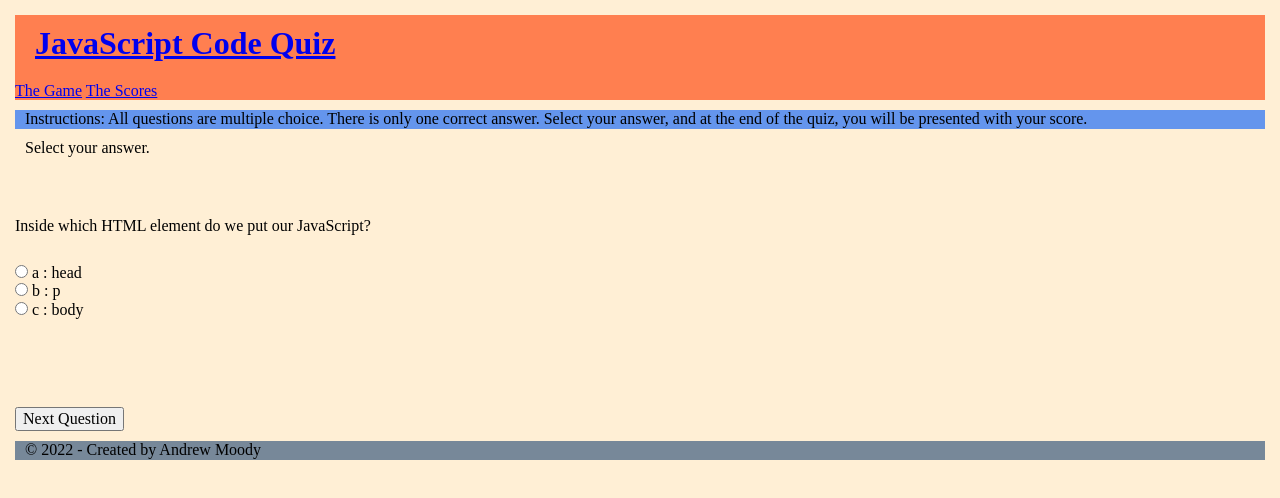
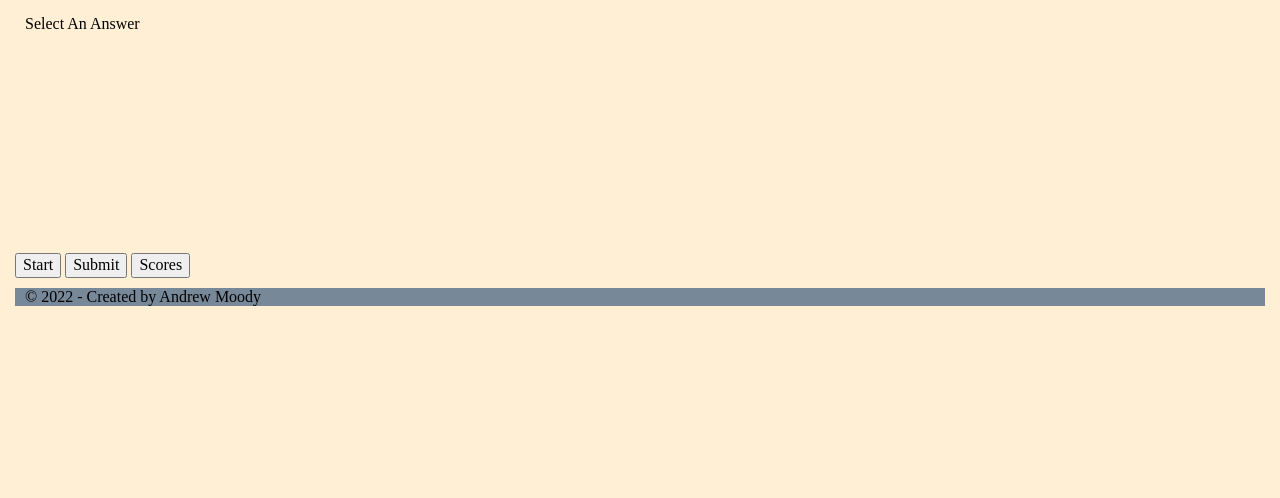
Before and after one commit to andrewmoody96/moody-hw4, a plain HTML site: page index.html in a window 1280 px wide. Drawn offline with Linux system fonts and the light colour scheme.

Commit message:
Trying a comletely new approach

```diff
--- a/Assets/styles.css
+++ b/Assets/styles.css
@@ -76,7 +76,6 @@ footer {
 .quiz-container{
     position: relative;
     height: 200px;
-    margin-top: 40px;
   }
 
 #scoresLink {
--- a/index.html
+++ b/index.html
@@ -9,39 +9,23 @@
     <link rel="stylesheet" href="./Assets/styles.css" />
   </head>
   <body>
-    <header>
-      <a href="./index.html"><h1 id="page-heading">JavaScript Code Quiz</h1></a>
-      <nav>
-        <a href="./index.html">The Game</a>
-        <a href="./scores.html">The Scores</a>
-      </nav>
-    </header>
-    <section class="container" id="instructions">
-      <article>
-        <p>
-          Instructions: All questions are multiple choice. There is only one
-          correct answer. Select your answer, and at the end of the quiz, you
-          will be presented with your score.
-        </p>
-      </article>
-    </section>
     <section class="container" id="quizContainer">
       <!-- Use JS to append questions to these ID's. -->
-      <p id="selectYourAnswer-text">Select your answer.</p>
+      <p id="selectYourAnswer-text">Select An Answer</p>
       <div class="quiz-container">
         <div id="quiz"></div>
       </div>
-      <button id="previous">Previous Question</button>
-      <button id="next">Next Question</button>
-      <button id="submit">Submit Quiz</button>
-      <a id ="scoresLink" href="./scores.html"><button id="scoresBtn">View Scores</button></a
-      >
-      <div id="results"></div>
+      <button id="startBtn">Start</button>
+      <button id="submitBtn">Submit</button>
+      <button id="scoresBtn">Scores</button>
     </section>
+    <div class="container" id="results">
+
+    </div>
     <footer>
       <p>&copy; 2022 - Created by Andrew Moody</p>
     </footer>
-    <!-- <script src="./script2.js"></script> -->
-    <script src="./script.js"></script>
+    <!-- <script src="./script.js"></script> -->
+    <script src="./newscript.js"></script>
   </body>
 </html>
--- /dev/null
+++ b/newscript.js
@@ -0,0 +1,22 @@
+// EVENT LISTENERS:
+// -------------------------------------------------------------------------------------
+// START THE QUIZ ---
+// Start quiz upon click of a "start quiz" button.
+// As part of the quiz, also start a timer.
+// When the quiz starts, remove the "start quiz" button.
+
+// SELECTING ANSWERS ---
+// When an answer button is selected, display the next question.
+// If correct, display "Correct", else display "Incorrect" and subtract time from the timer.
+
+// GAME OVER ---
+// If timer === 0, display the score (equal to the amount of time left).
+// Display a text input to store user's initials and score in localStorage.
+// After clicking submit, display "Scores" and the last user's initials and score on the page.
+
+
+
+
+// VARIABLES
+var = startBtn
+var = submitBtn
--- a/script.js
+++ b/script.js
@@ -29,9 +29,8 @@ function createQuiz() {
 }
 
 let countCorrect = 0;
+// var ol = document.getElementById("scores");
 
-// Remove instructions text.
-// Display "GAME OVER!"
 // Display prompt to collect user's initials. -- Store input value in localStorage.
 // Store results in localStorage.
 function gameOver() {
@@ -43,9 +42,9 @@ function gameOver() {
   console.log(results);
   localStorage.setItem("score", results);
 
-  localStorage.getItem("score");
-  localStorage.getItem("userInitials")
-  // document.getElementById("scores").appendChild(`<li>${results, initials}</li>`);
+  // localStorage.getItem("score");
+  // localStorage.getItem("userInitials")
+  // ol.appendChild(`<li>${initials, results}</li>`);
 }
 
 // CREATE TIMER (setInterval )
@@ -55,8 +54,6 @@ function gameOver() {
 function logResults() {
   console.log("Starting to log.");
   const answerContainers = quizContainer.querySelectorAll(".answers");
-
-  // keeps track of user's correct answers
 
   myQuestions.forEach((currentQuestion, questionNumber) => {
     // finds user's selected answer
@@ -157,7 +154,7 @@ const myQuestions = [
   },
 ];
 
-// Loads quiz when page loads.
+// Loads quiz when start button is clicked.
 createQuiz();
 
 // Navigation and slides
```
Also changed, not shown: scores.html (+14 -10 lines), 1 other file.
